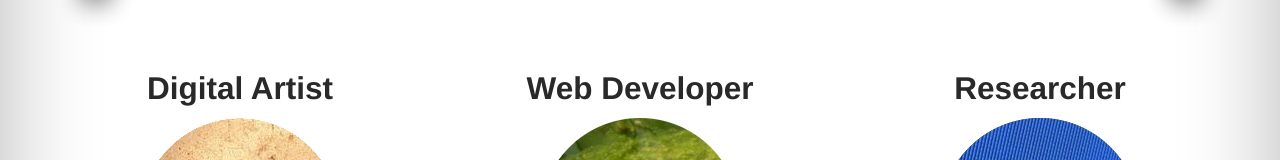
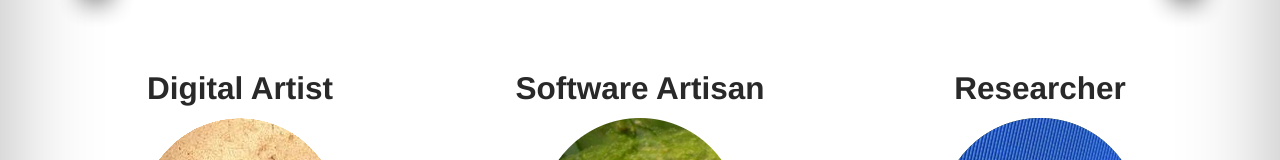
Before and after one commit to enajski/enajski.pl-h5bp, a plain HTML site: page index.html in a window 1280 px wide. Shown: the part 366-526 px from the top of the page. Drawn offline with nearby package versions, Linux system fonts and the light colour scheme.

Commit message:
Software Artisan, I like that

```diff
--- a/index.html
+++ b/index.html
@@ -32,7 +32,7 @@
                     <img src="img/role1.png">
                 </div>
                 <div class="span4">
-                    <h2><a href="">Web Developer</a></h2>
+                    <h2><a href="">Software Artisan</a></h2>
                     <img src="img/role2.png">
                </div>
                 <div class="span4">
--- a/js/main.js
+++ b/js/main.js
@@ -1,3 +1,2 @@
 jQuery(document).ready(function($) {
-	console.log("asd");
 });
```
